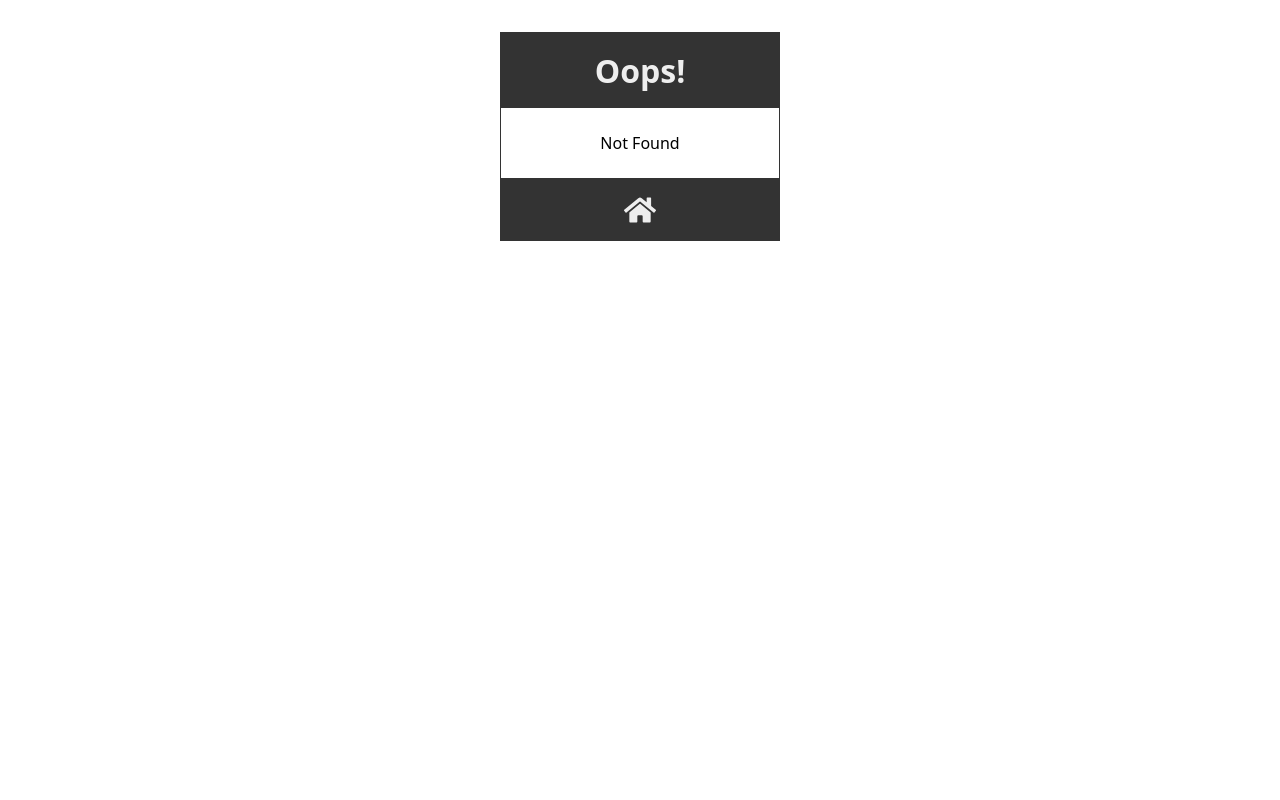
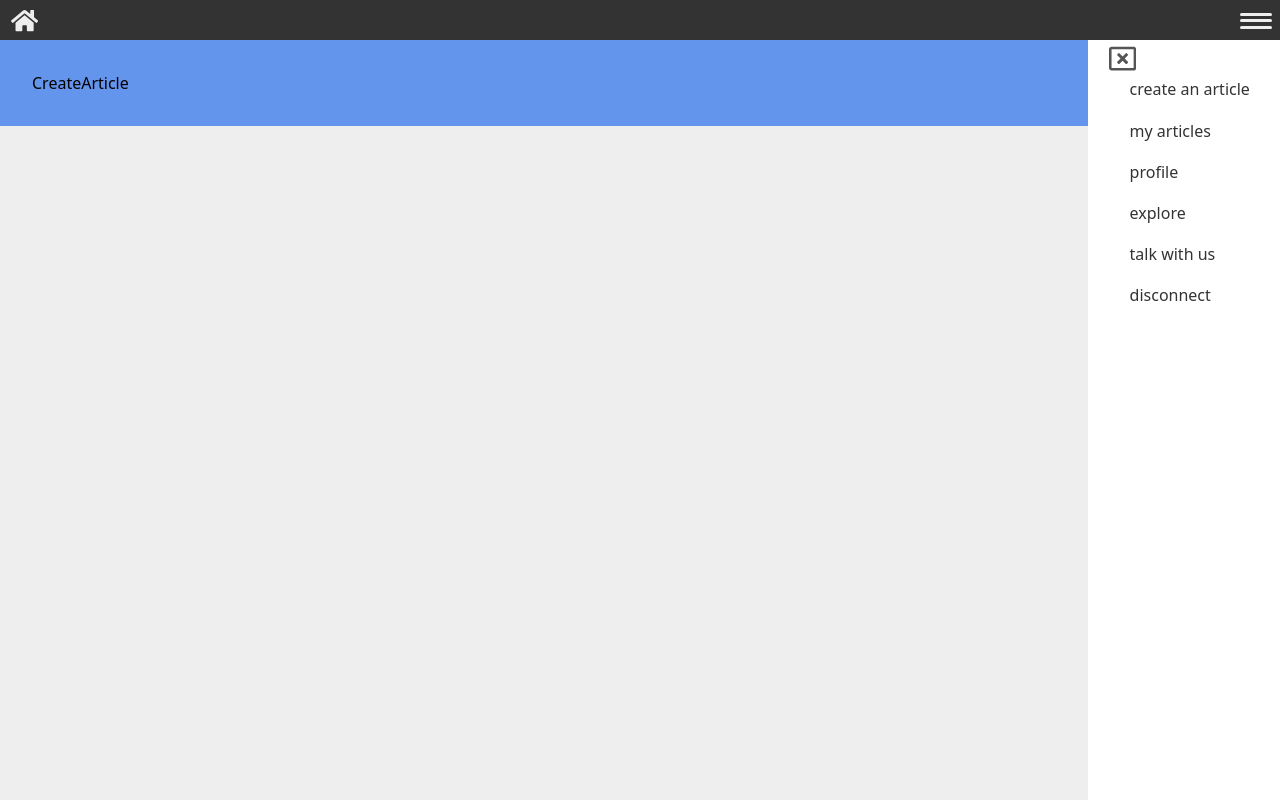
Before and after one commit to akliyachir/Mern_stack_Articles_Publishing_platform, a React (Vite) app in the folder articles_publishing_platform_v1/client/: page /create_article in a window 1280 px wide. Before the commit this address had no page. Built offline with nearby package versions, Linux system fonts and the light colour scheme.

Commit message:
mern stack, articles publishing platform, with user auth, building

```diff
--- a/articles_publishing_platform_v1/client/src/App.jsx
+++ b/articles_publishing_platform_v1/client/src/App.jsx
@@ -11,7 +11,8 @@ import SignUpContainer from './Pages/4-SignUp/SignUpContainer';
 import SignInContainer from './Pages/3-SignIn/SignInContainer';
 // -- contexts
 import UserContextProvider from './Contexts/UserContext';
-
+import CreateArticle from './Pages/UserPages/1-CreateArticle/CreateArticle';
+// -- user routes import
 //-- create router
 const router = createBrowserRouter(
   createRoutesFromElements(
@@ -26,6 +27,11 @@ const router = createBrowserRouter(
         element={<SignUpContainer />}
         errorElement={<ErrorPage />}
       />
+      <Route
+        path='/create_article'
+        element={<CreateArticle />}
+        errorElement={<ErrorPage />}
+      />
     </Route>
   )
 );
--- /dev/null
+++ b/articles_publishing_platform_v1/client/src/Pages/UserPages/1-CreateArticle/CreateArticle.css
@@ -0,0 +1,8 @@
+.CreateArticle {
+  background-color: cadetblue;
+  padding: 2rem;
+}
+.CreateArticle {
+  background-color: cornflowerblue;
+  padding: 2rem;
+}
--- /dev/null
+++ b/articles_publishing_platform_v1/client/src/Pages/UserPages/1-CreateArticle/CreateArticle.jsx
@@ -0,0 +1,8 @@
+import './CreateArticle.css';
+export default function CreateArticle() {
+  return (
+    <div className='CreateArticle'>
+      <div className='CreateArticleContent'>CreateArticle</div>
+    </div>
+  );
+}
```
Lines whose indentation alone changed are shown as unchanged.
